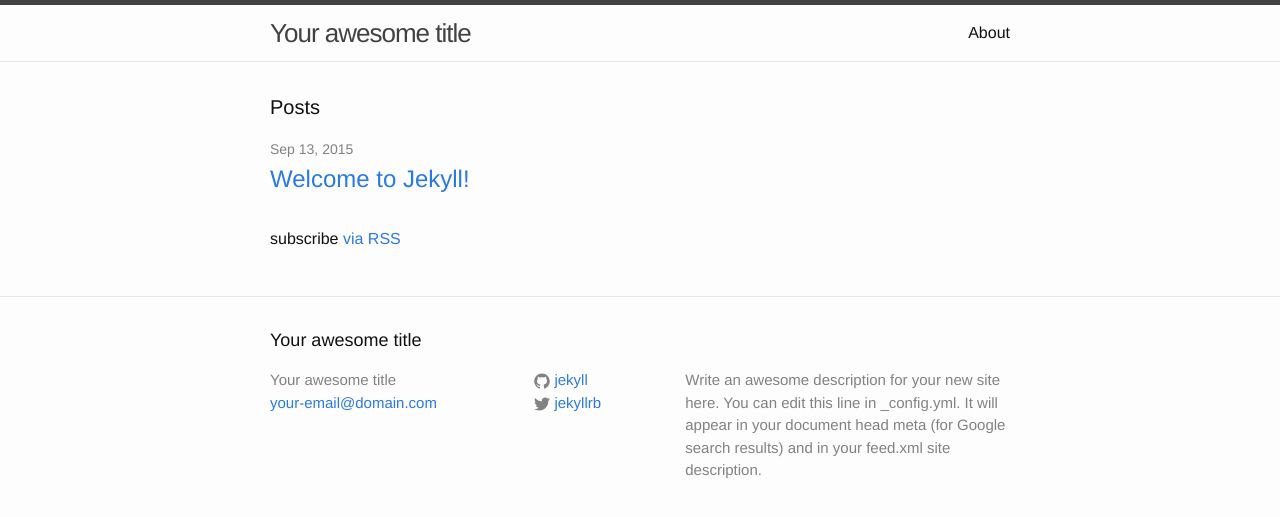
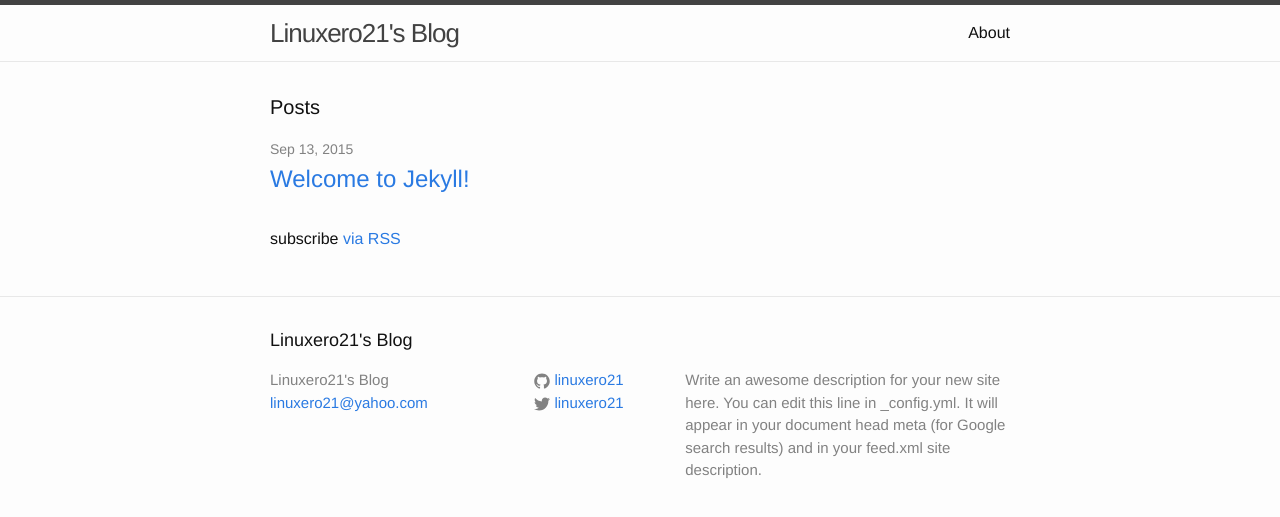
Before and after one commit to gitter-badger/linuxero21.github.io, a Jekyll site: the page built from blog/index.html, in a window 1280 px wide. Shown: the top 517 px of the page. Built offline with Jekyll 4.4.1, drawn with Linux system fonts in a browser that asks for light colours.

Commit message:
Primera version de sitio

```diff
--- a/blog/_config.yml
+++ b/blog/_config.yml
@@ -1,14 +1,14 @@
 # Site settings
-title: Your awesome title
-email: your-email@domain.com
+title: Linuxero21's Blog
+email: linuxero21@yahoo.com
 description: > # this means to ignore newlines until "baseurl:"
   Write an awesome description for your new site here. You can edit this
   line in _config.yml. It will appear in your document head meta (for
   Google search results) and in your feed.xml site description.
-baseurl: "" # the subpath of your site, e.g. /blog/
-url: "http://yourdomain.com" # the base hostname & protocol for your site
-twitter_username: jekyllrb
-github_username:  jekyll
+baseurl: "/blog/" # the subpath of your site, e.g. /blog/
+url: "http://linuxero21.github.io" # the base hostname & protocol for your site
+twitter_username: linuxero21
+github_username:  linuxero21
 
 # Build settings
 markdown: kramdown
```
Also changed, not shown: 5 other files.
